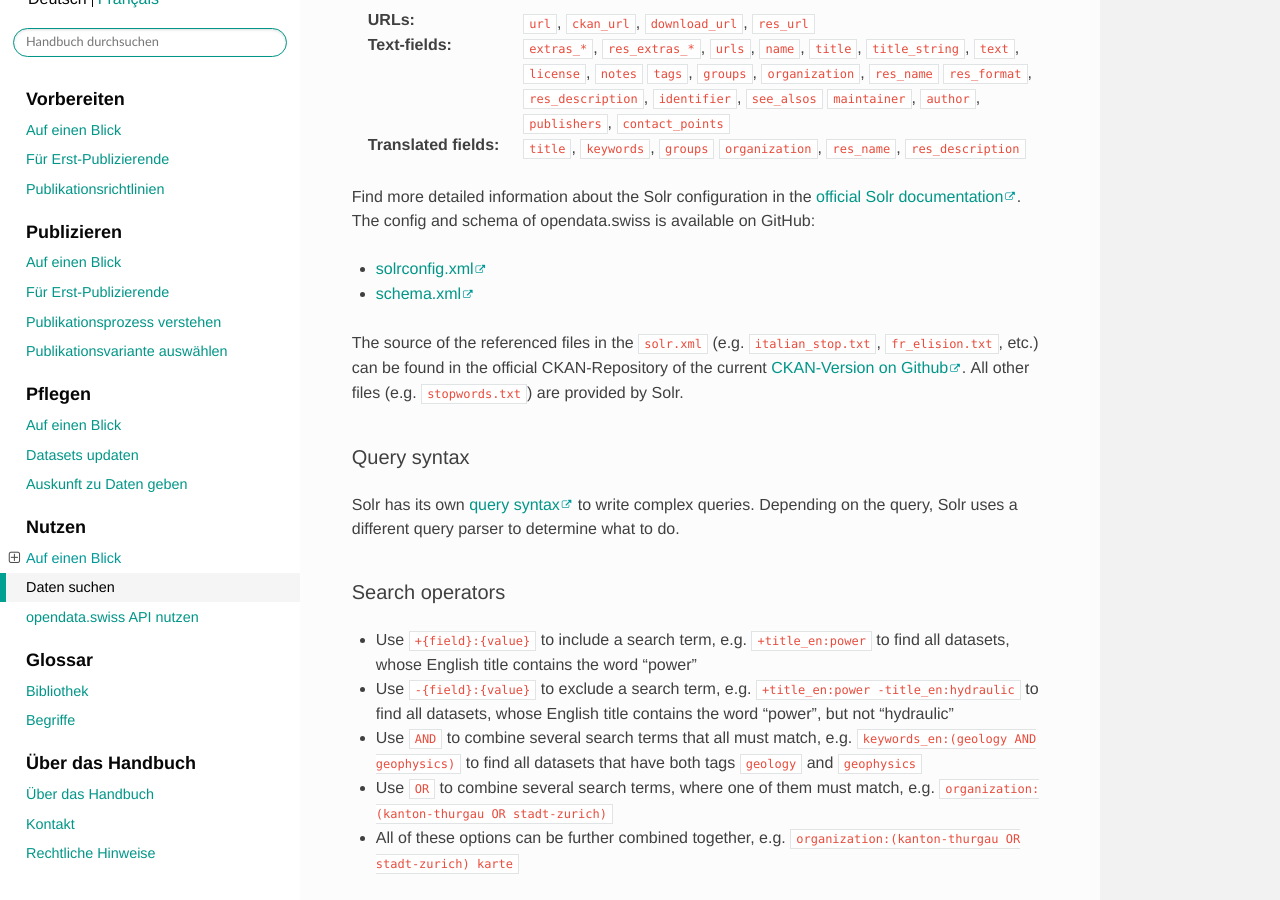
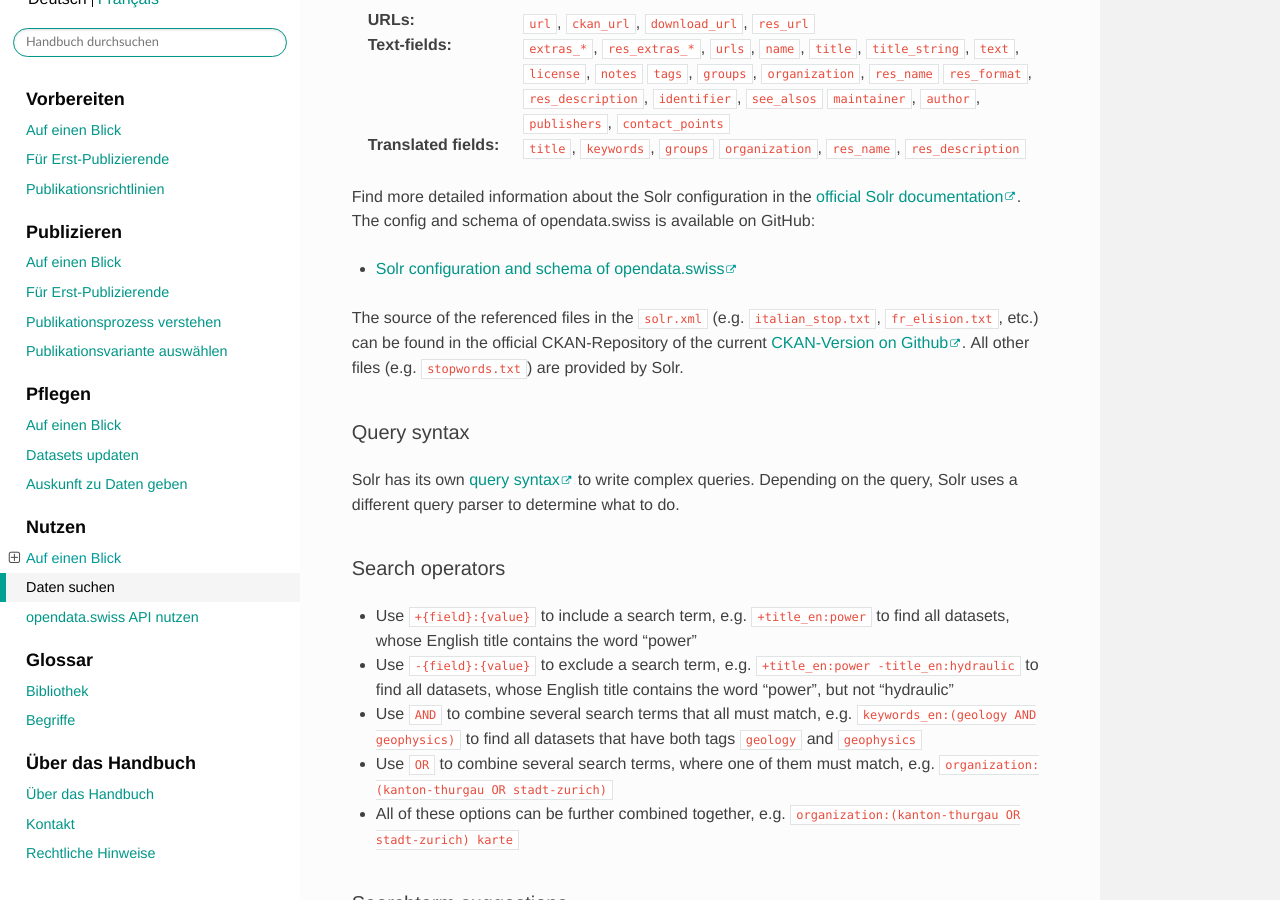
Before and after one commit to opendata-swiss/ogdch-handbook, a Sphinx documentation site: the page built from source/content/nutzen/daten-suchen.rst, in a window 1280 px wide and 900 px high, scrolled down 983 px. Built offline with Sphinx 7.4.7 and the Read the Docs theme 2.0.0, drawn with Linux system fonts in a browser that asks for light colours; cross-references to code outside the pages are shown as plain code.

Commit message:
repair solr url

```diff
--- a/source/content/nutzen/daten-suchen.rst
+++ b/source/content/nutzen/daten-suchen.rst
@@ -64,8 +64,7 @@ Find more detailed information about the Solr configuration in the
 `official Solr documentation <https://lucene.apache.org/solr/guide/6_6/index.html>`__.
 The config and schema of opendata.swiss is available on GitHub:
 
-- `solrconfig.xml <https://github.com/opendata-swiss/ckanext-switzerland/blob/master/solr/solrconfig.xml>`__
-- `schema.xml <https://github.com/opendata-swiss/ckanext-switzerland/blob/master/solr/schema.xml>`__
+- `Solr configuration and schema of opendata.swiss <https://github.com/opendata-swiss/ckanext-switzerland-ng/blob/master/solr>`__
 
 The source of the referenced files in the ``solr.xml``
 (e.g. ``italian_stop.txt``, ``fr_elision.txt``, etc.) can be found in
```
